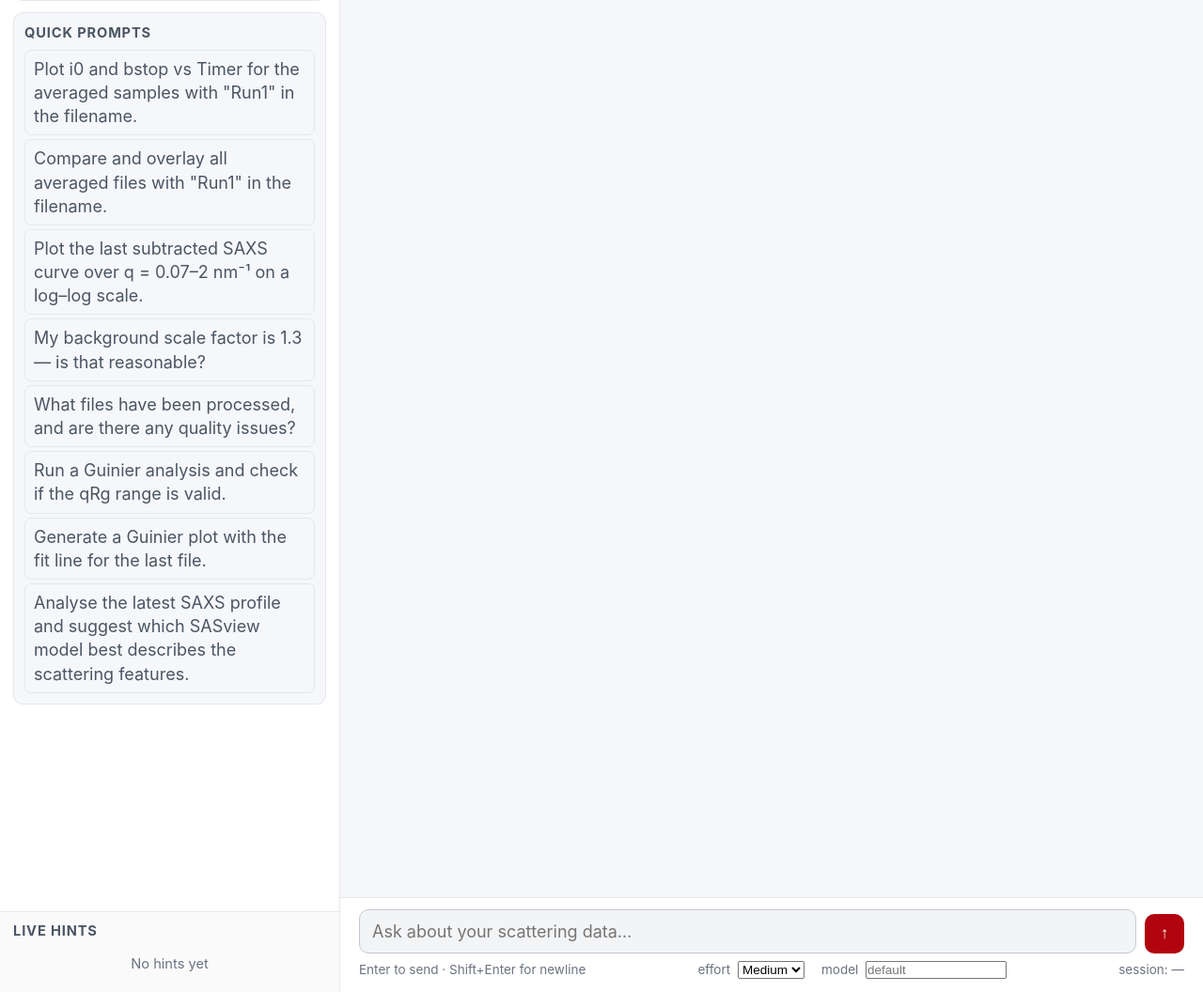
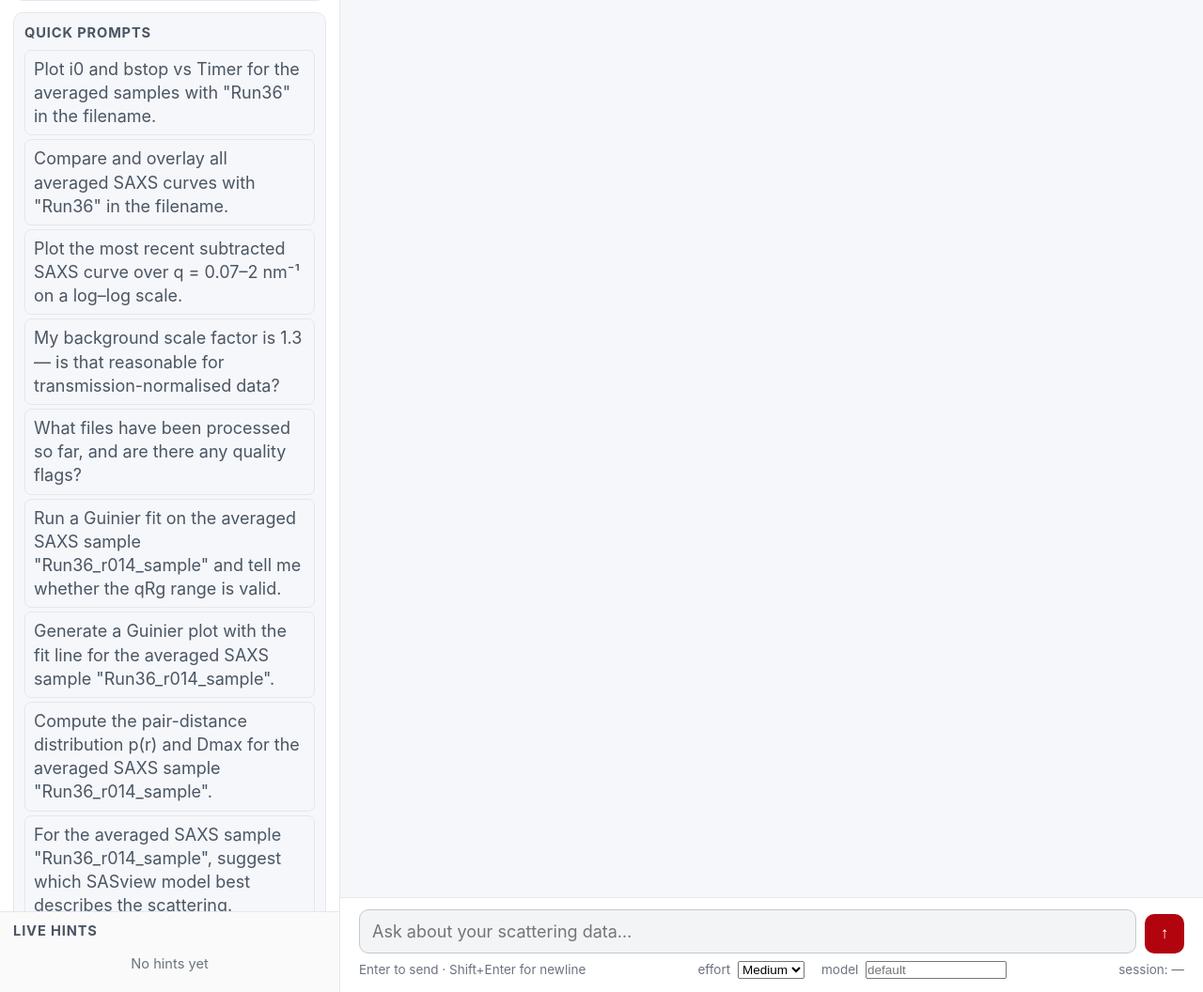
Before and after one commit to anjanikmaurya/SWAXS_Autonomous_Platform_v1, a Flask app: page / in a window 1280 px wide. Shown: the part 540-1596 px from the top of the page at 94% size. Run offline with Flask 3, Linux system fonts and the light colour scheme; data that the repository does not hold is empty; some libraries are stand-ins or nearby versions.

Commit message:
assistant: revise sidebar Quick Prompts for demo — multi-sample use Run36, single-sample use full recipe id to avoid ambiguous keyword match

```diff
--- a/assistant/templates/index.html
+++ b/assistant/templates/index.html
@@ -390,14 +390,21 @@ input:focus-visible,select:focus-visible,textarea:focus-visible{
         <!-- Quick prompts -->
         <div class="scard">
           <div class="stitle">Quick Prompts</div>
-          <div class="qp" onclick="usePrompt(this)">Plot i0 and bstop vs Timer for the averaged samples with "Run1" in the filename.</div>
-          <div class="qp" onclick="usePrompt(this)">Compare and overlay all averaged files with "Run1" in the filename.</div>
-          <div class="qp" onclick="usePrompt(this)">Plot the last subtracted SAXS curve over q = 0.07–2 nm⁻¹ on a log–log scale.</div>
-          <div class="qp" onclick="usePrompt(this)">My background scale factor is 1.3 — is that reasonable?</div>
-          <div class="qp" onclick="usePrompt(this)">What files have been processed, and are there any quality issues?</div>
-          <div class="qp" onclick="usePrompt(this)">Run a Guinier analysis and check if the qRg range is valid.</div>
-          <div class="qp" onclick="usePrompt(this)">Generate a Guinier plot with the fit line for the last file.</div>
-          <div class="qp" onclick="usePrompt(this)">Analyse the latest SAXS profile and suggest which SASview model best describes the scattering features.</div>
+          <!-- Prompts revised Sep 2026 for the demo: multi-sample tools (overlay,
+               metadata, manifest) take a broad keyword like "Run36"; single-sample
+               tools (Guinier, p(r), model fit) need a keyword that matches ONE
+               averaged sample, so they name a specific "..._sample" — the assistant
+               refuses a keyword that matches several. Edit "Run36" / the sample id
+               to one that exists in the demo project before presenting. -->
+          <div class="qp" onclick="usePrompt(this)">Plot i0 and bstop vs Timer for the averaged samples with "Run36" in the filename.</div>
+          <div class="qp" onclick="usePrompt(this)">Compare and overlay all averaged SAXS curves with "Run36" in the filename.</div>
+          <div class="qp" onclick="usePrompt(this)">Plot the most recent subtracted SAXS curve over q = 0.07–2 nm⁻¹ on a log–log scale.</div>
+          <div class="qp" onclick="usePrompt(this)">My background scale factor is 1.3 — is that reasonable for transmission-normalised data?</div>
+          <div class="qp" onclick="usePrompt(this)">What files have been processed so far, and are there any quality flags?</div>
+          <div class="qp" onclick="usePrompt(this)">Run a Guinier fit on the averaged SAXS sample "Run36_r014_sample" and tell me whether the qRg range is valid.</div>
+          <div class="qp" onclick="usePrompt(this)">Generate a Guinier plot with the fit line for the averaged SAXS sample "Run36_r014_sample".</div>
+          <div class="qp" onclick="usePrompt(this)">Compute the pair-distance distribution p(r) and Dmax for the averaged SAXS sample "Run36_r014_sample".</div>
+          <div class="qp" onclick="usePrompt(this)">For the averaged SAXS sample "Run36_r014_sample", suggest which SASview model best describes the scattering.</div>
         </div>
       </div>
 
```
